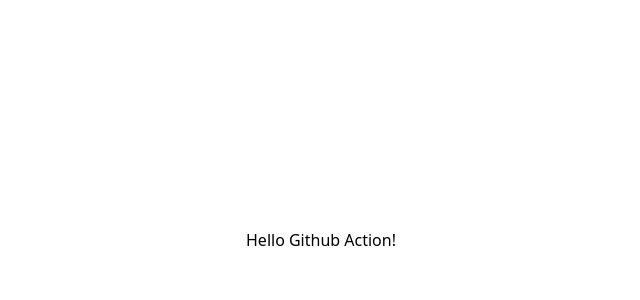
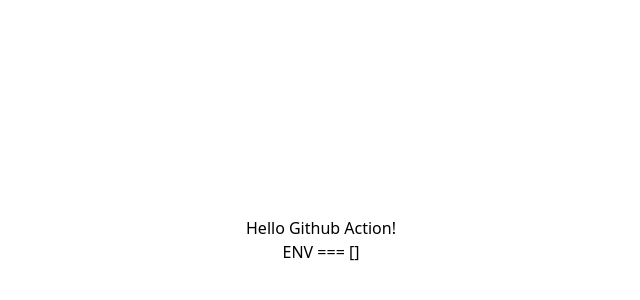
Before and after one commit to 2hanbyeol1/github-action-test, a Next.js app: page / in a window 1280 px wide. Shown: the part 160-460 px from the top of the page, without its empty margins (319-959 px from the left). Built offline with nearby package versions, Linux system fonts and the light colour scheme.

Commit message:
env 추가

```diff
--- a/src/app/page.tsx
+++ b/src/app/page.tsx
@@ -1,7 +1,8 @@
 export default function Home() {
   return (
-    <div className="w-screen h-screen flex justify-center items-center">
-      Hello Github Action!
+    <div className="w-screen h-screen flex justify-center items-center flex-col">
+      <div>Hello Github Action!</div>
+      <div>ENV === [{process.env.VITE_ENV_TEST}]</div>
     </div>
   );
 }
```
